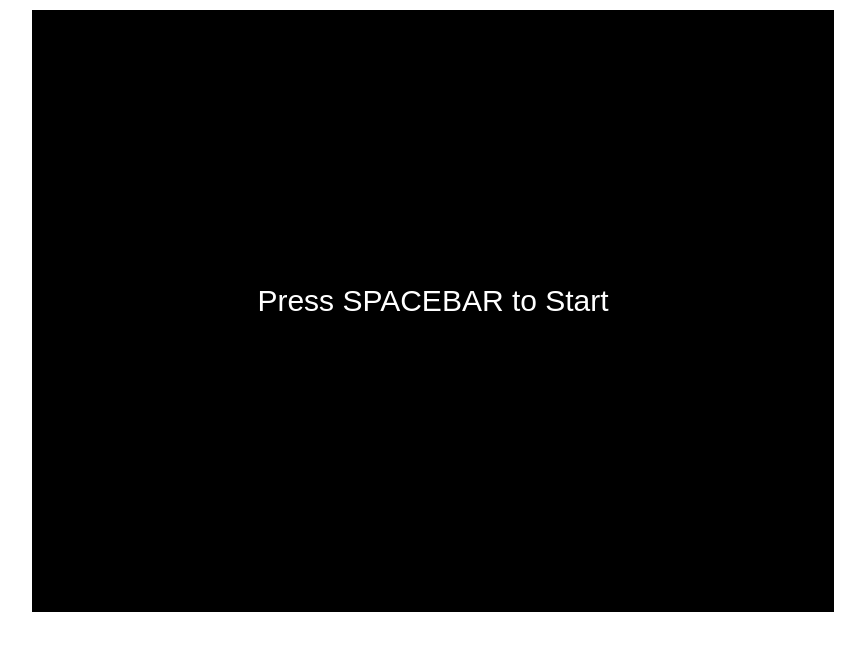
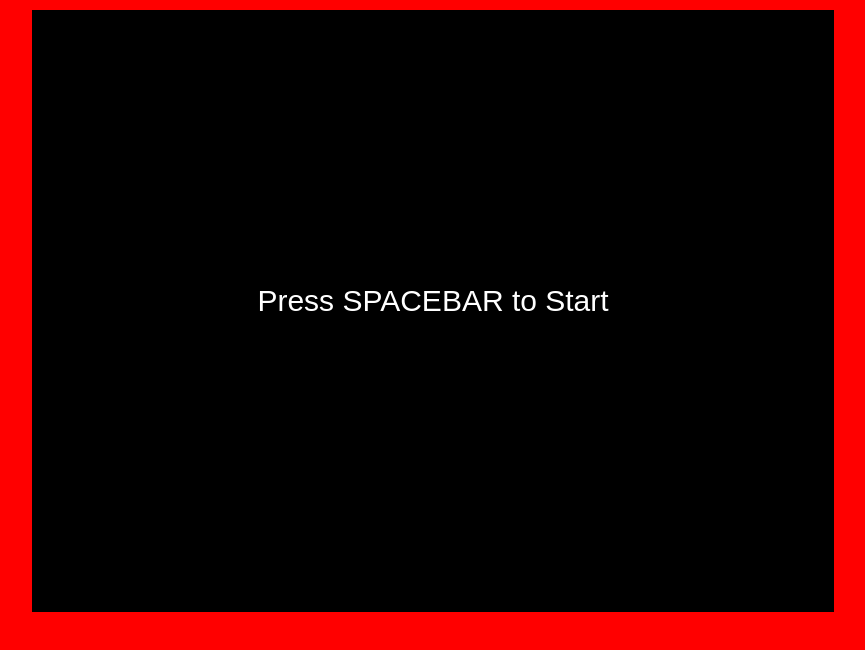
Before and after one commit to zsolt-csondor/paddlegame, a website built with webpack: page public/index.html in a window 1280 px wide. Shown: the whole page, without its empty margins (196-1061 px from the left). Built offline with nearby package versions, Linux system fonts and the light colour scheme.

Commit message:
Setting bg red for Miya

```diff
--- a/public/src/css/style.css
+++ b/public/src/css/style.css
@@ -3,6 +3,9 @@
 
 }
 
+body {
+    background-color: red !important;
+}
 
 #gameScreen {
     border: 1px solid black;
```
